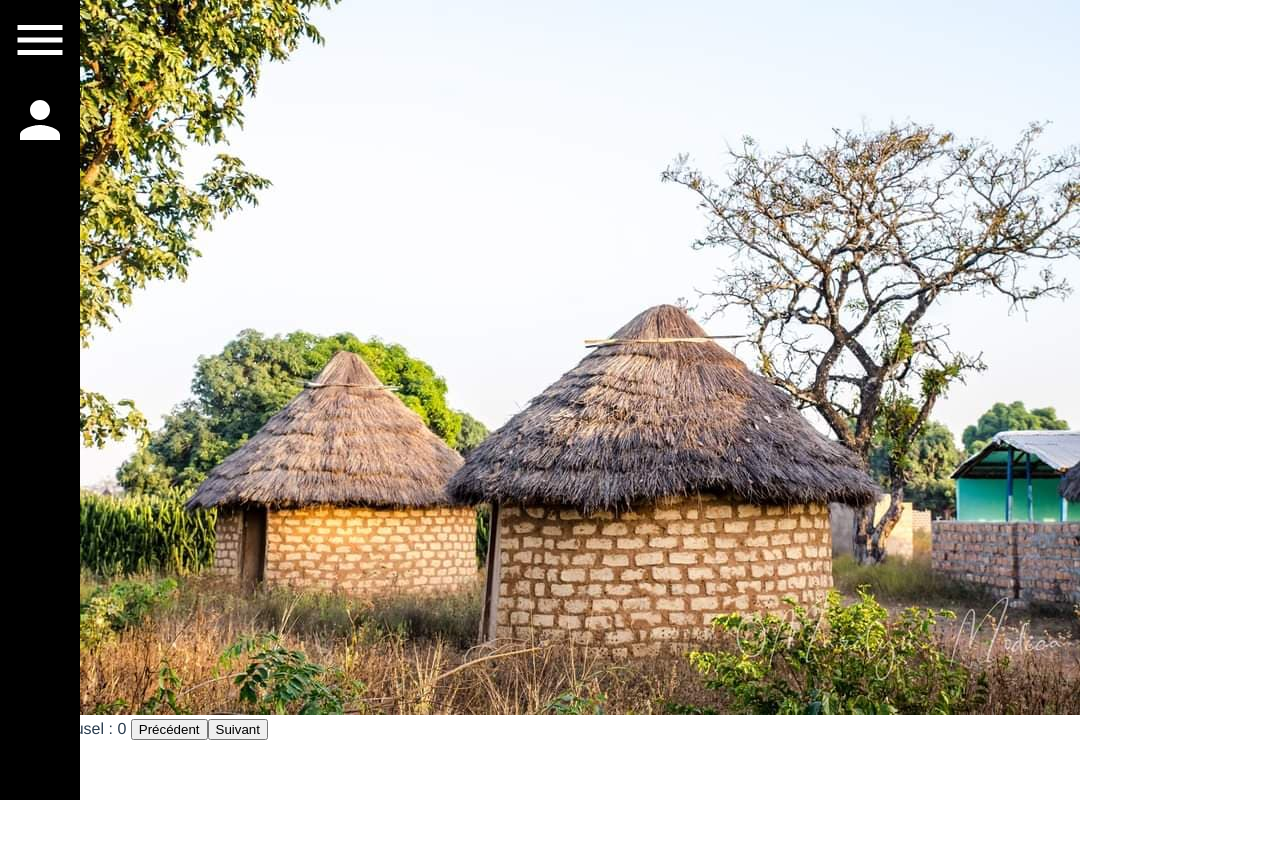
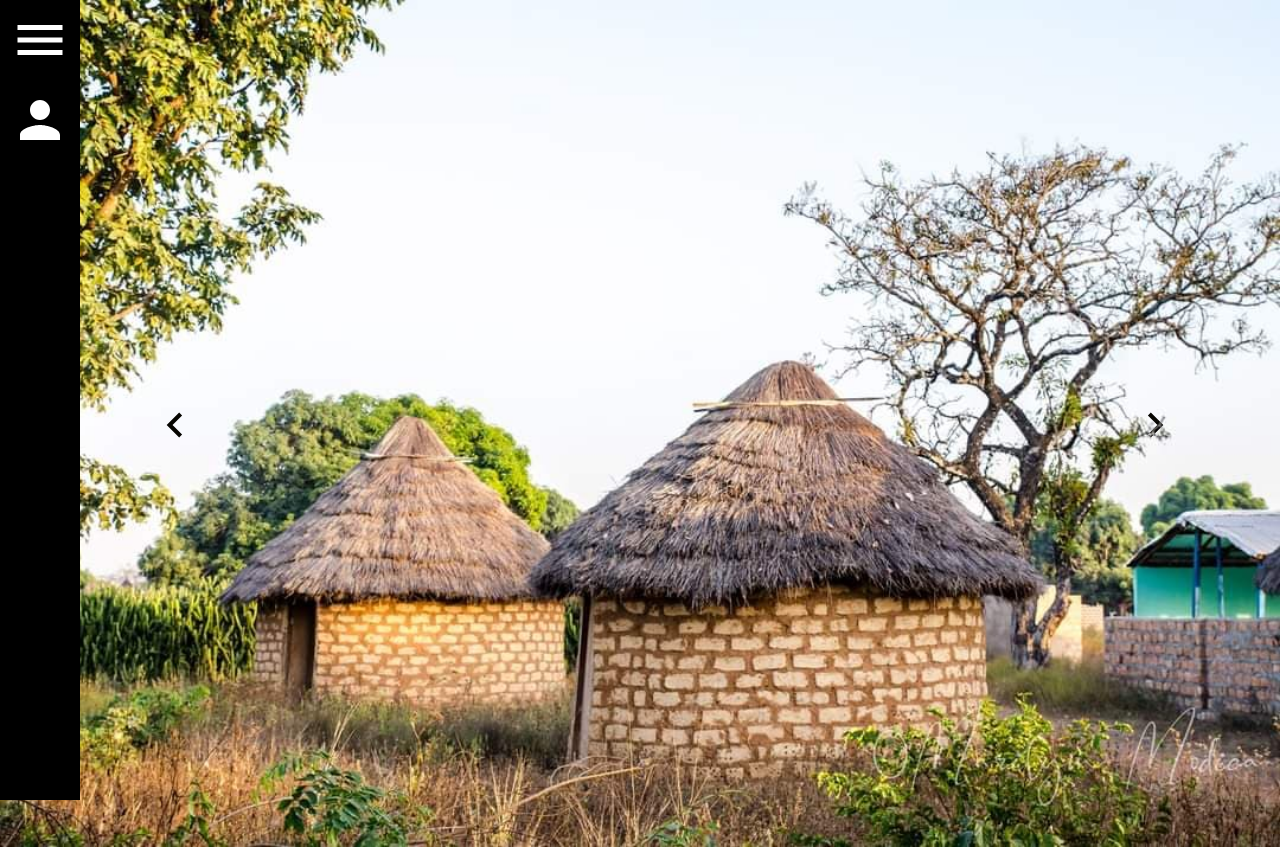
Before and after one commit to Mouarius/portfolio-modica, a Vue app: page /#/ in a window 1280 px wide. Before the commit the page ends 800 px from the top, so only its background shows below. Built offline with nearby package versions, Linux system fonts and the light colour scheme.

Commit message:
Formattage des boutons

```diff
--- a/src/components/Carousel.vue
+++ b/src/components/Carousel.vue
@@ -54,18 +54,43 @@
                 v-bind:image="slide.image"
                 ></carousel-slide>
         </div>
-
-        Index carousel : {{ index }}
-        <button class="carousel-prev carousel-nav" v-on:click="prevSlide">Précédent</button>
-        <button class="carousel-next carousel-nav" v-on:click="nextSlide">Suivant</button>
+        <button class="carousel-nav-prev carousel-nav" v-on:click="prevSlide"></button>
+        <button class="carousel-nav-next carousel-nav" v-on:click="nextSlide"></button>
 
     </div>
 </template>
 <style lang="scss" scoped>
     .carousel-slide-container{
-        display: flex;
-        flex-direction: row;
-        margin: 0;
-        padding: 0;
+        position: relative;
+        width: 100%;
+        height: 100%;
+        bottom:0;
     }
+    .carousel-nav{
+        position: absolute;
+        border:none;
+        cursor: pointer;
+        top:50%;
+        background-repeat: no-repeat;
+        background-size: contain;
+        background-color: transparent;
+        mix-blend-mode: difference;
+        transition: transform 0.4s;
+    }
+    .carousel-nav:hover{
+        transform: scale(1.3);
+    }
+    .carousel-nav-prev{
+        left:150px;
+        height:50px;
+        width:50px;
+        background-image: url("/images/icons/keyboard_arrow_left-white-18dp.svg");
+    }
+    .carousel-nav-next{
+        right:100px;
+        height:50px;
+        width:50px;
+        background-image: url("/images/icons/keyboard_arrow_right-white-18dp.svg");
+    }
+
 </style>
```
